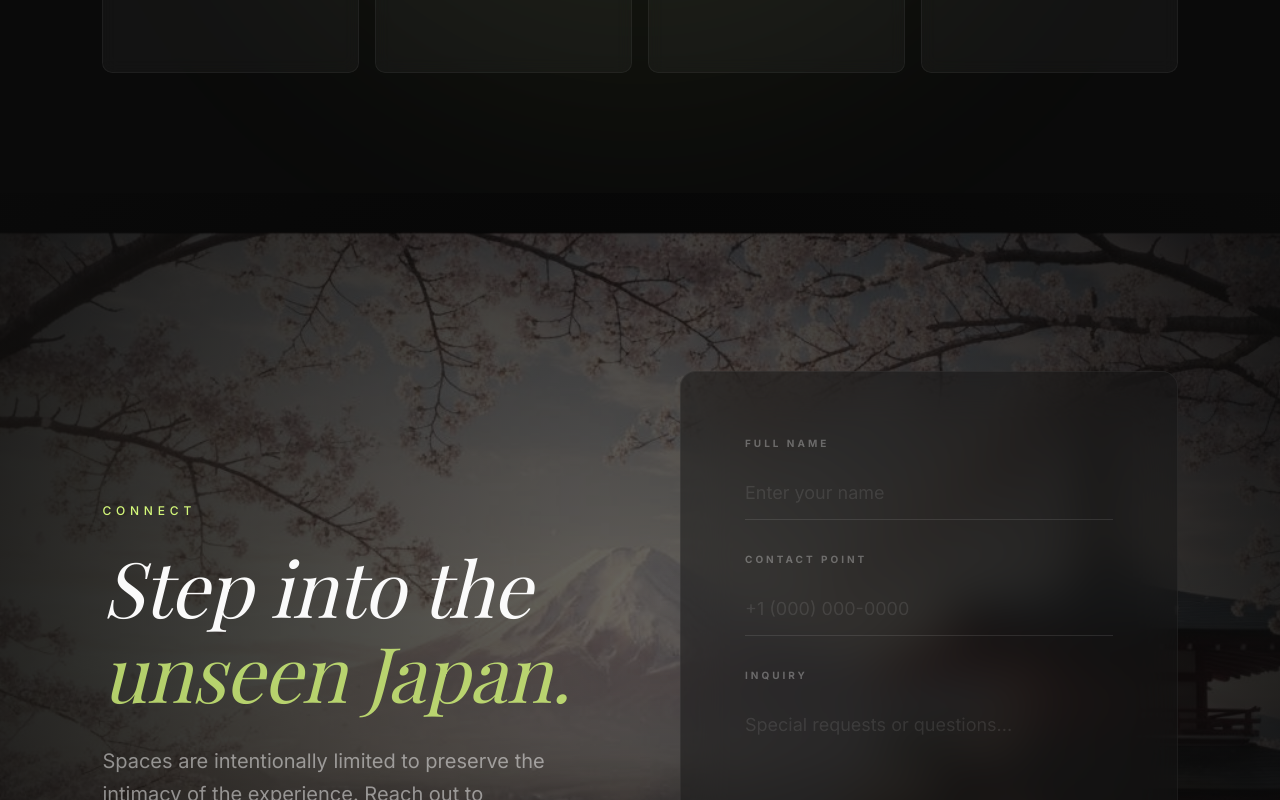
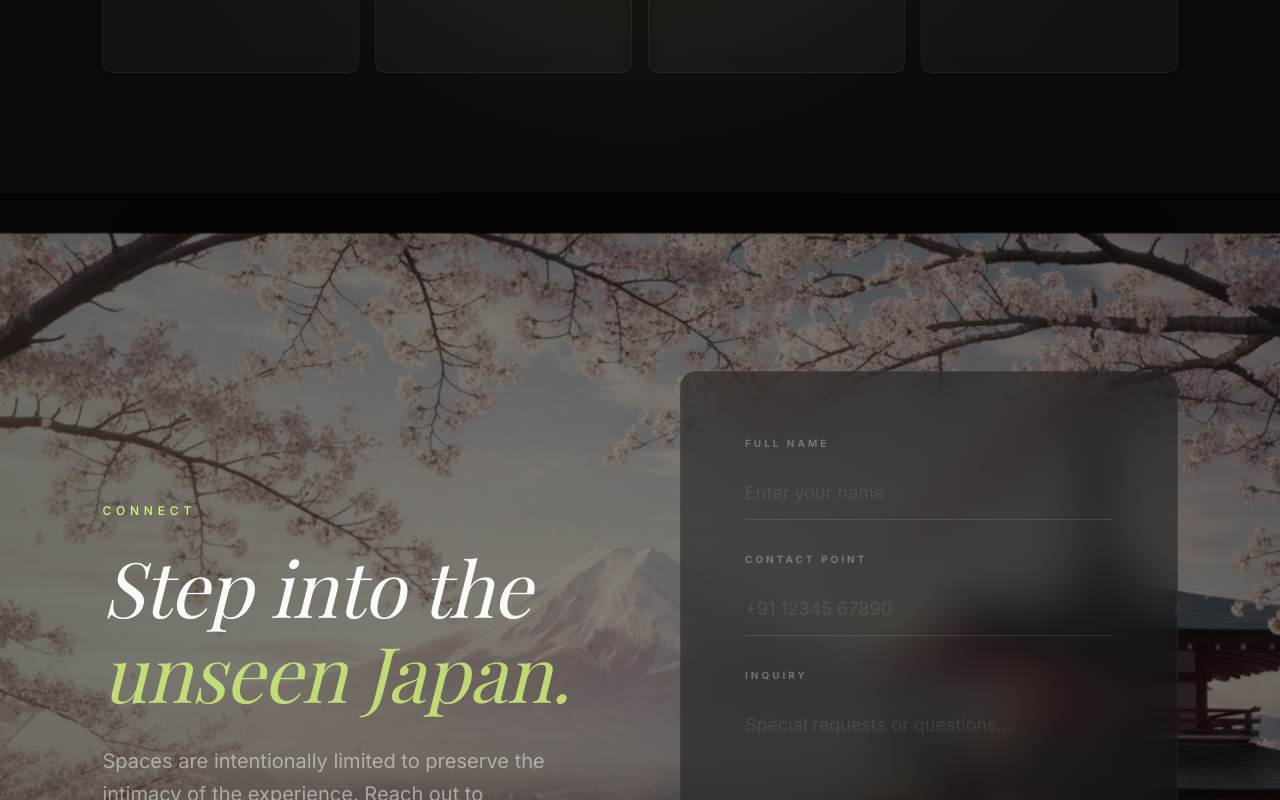
Before and after one commit to deymohit02/Cinematic-Japan-Tour-Website, a React (Vite) app: page / in a window 1280 px wide. Shown: the part 3060-3860 px from the top of the page. Built offline with nearby package versions, Linux system fonts and the light colour scheme; a web font is replaced by a local one.

Commit message:
Add ContactSection, global CSS design system, and Lenis smooth scrolling dependency

```diff
--- a/src/sections/ContactSection.tsx
+++ b/src/sections/ContactSection.tsx
@@ -33,10 +33,10 @@ export default function ContactSection() {
         <img
           src="/images/contact-fuji.jpg"
           alt="Mount Fuji"
-          className="w-full h-full object-cover object-center opacity-40 grayscale-[0.5] contrast-[1.1]"
+          className="w-full h-full object-cover object-center opacity-50 grayscale-[0.5] contrast-[1.1]"
         />
         {/* Cinematic Vignette */}
-        <div className="absolute inset-0 bg-radial-gradient from-transparent via-mist-black/40 to-mist-black/90" />
+        <div className="absolute inset-0 bg-radial-gradient from-transparent via-mist-black/30 to-mist-black/20" />
       </motion.div>
 
       <div className="max-w-[1440px] mx-auto w-full px-[clamp(24px,8vw,120px)] relative z-[2]">
@@ -90,7 +90,7 @@ export default function ContactSection() {
                     type="tel"
                     value={formData.phone}
                     onChange={(e) => setFormData({ ...formData, phone: e.target.value })}
-                    placeholder="+1 (000) 000-0000"
+                    placeholder="+91 12345 67890"
                     className="w-full bg-transparent border-b border-white/10 text-kimono-white text-lg py-3 focus:outline-none focus:border-lime-accent transition-all duration-500 placeholder:text-white/10"
                     required
                   />
```
